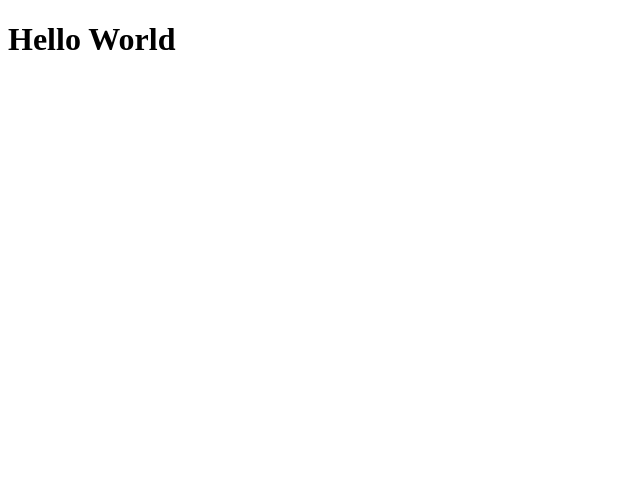
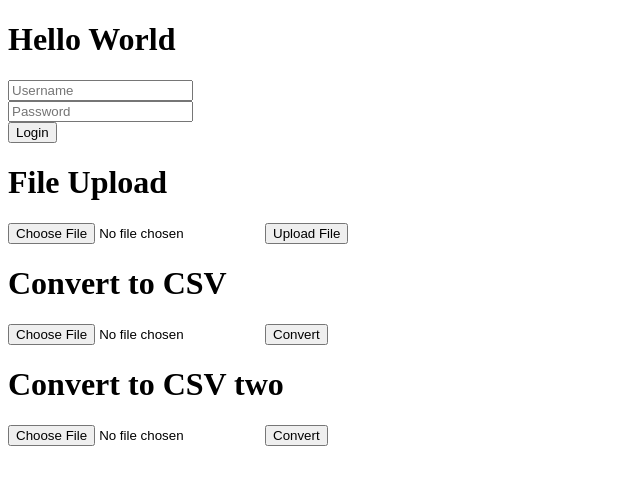
Before and after one commit to martinristow/python-projects, a Flask app: page / in a window 1280 px wide. Shown: the top 485 px of the page, without its empty margins (0-640 px from the left). Run offline with Flask 3, Linux system fonts and the light colour scheme; some libraries are stand-ins or nearby versions.

Commit message:
add a few forms for file upload, convert to csv and makes download a csv file

```diff
--- a/projects/flask-new/templates/index.html
+++ b/projects/flask-new/templates/index.html
@@ -3,4 +3,29 @@
 
 {% block content %}
     <h1>Hello World</h1>
+    <form action="{{ url_for('index') }}" method="POST">
+        <input type="text" name="username" placeholder="Username"><br>
+        <input type="password" name="password" placeholder="Password"><br>
+        <input type="submit" value="Login">
+    </form>
+
+
+    <h1>File Upload</h1>
+<form action="{{ url_for('file_upload') }}" method="POST" enctype="multipart/form-data">
+    <input type="file" name="file" accept="application/vnd.openxmlformats-officedocument.spreadsheetml.sheet, application/vnd.ms-excel, text/plain" required="required">
+    <input type="submit" value="Upload File">
+</form>
+
+    <h1>Convert to CSV</h1>
+<form action="{{ url_for('convert_csv') }}" method="POST" enctype="multipart/form-data">
+    <input type="file" name="file" accept="application/vnd.openxmlformats-officedocument.spreadsheetml.sheet, application/vnd.ms-excel, text/plain" required="required">
+    <input type="submit" value="Convert">
+</form>
+
+    <h1>Convert to CSV two</h1>
+<form action="{{ url_for('convert_csv_two') }}" method="POST" enctype="multipart/form-data">
+    <input type="file" name="file" accept="application/vnd.openxmlformats-officedocument.spreadsheetml.sheet, application/vnd.ms-excel, text/plain" required="required">
+    <input type="submit" value="Convert">
+</form>
+
 {% endblock %}
```
